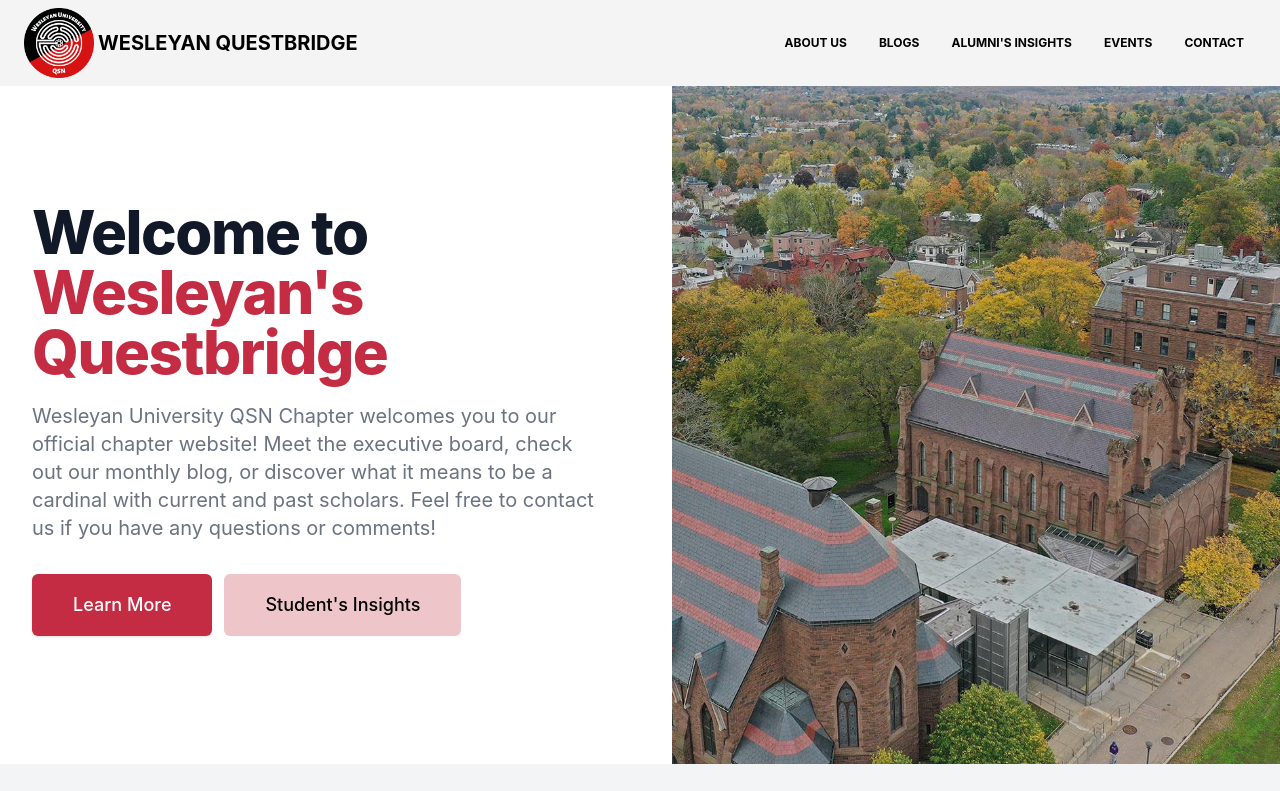
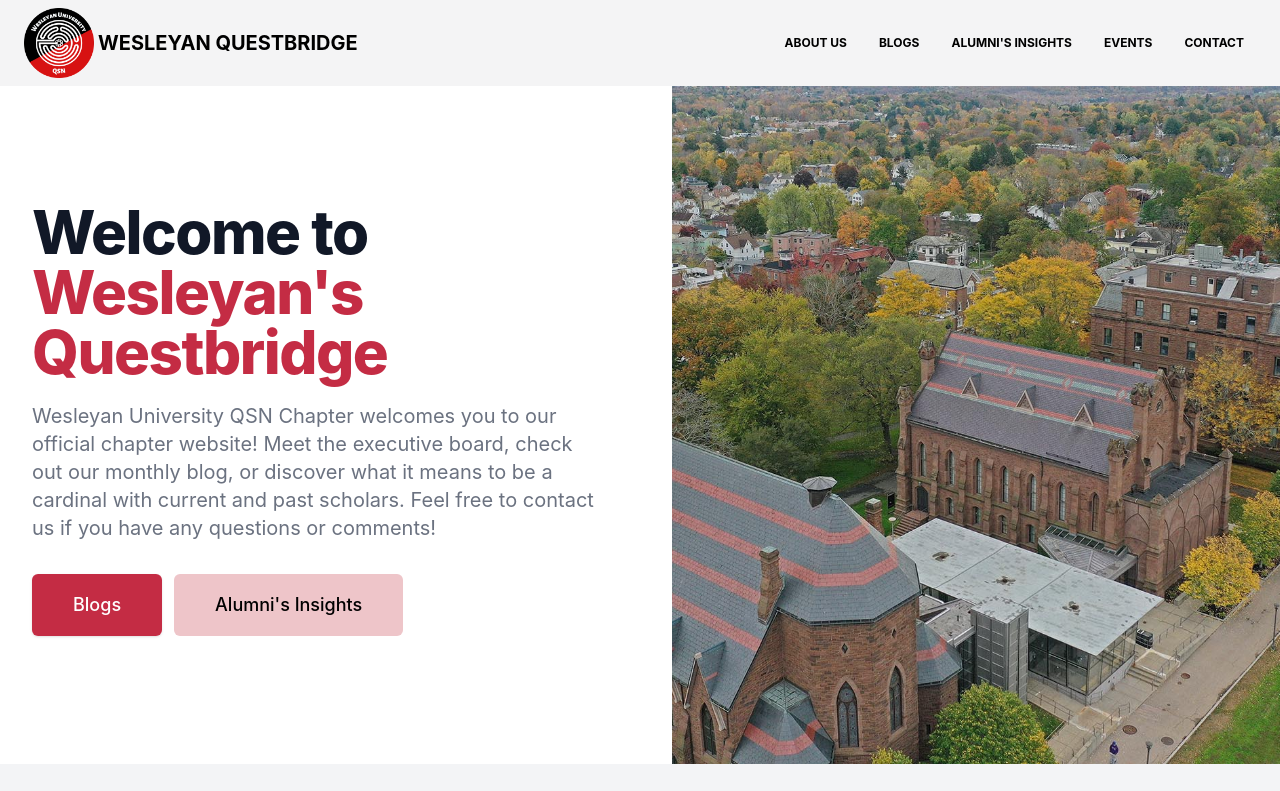
Before and after one commit to dphearom/questbridgeWesReact, a React (Create React App) app: page / in a window 1280 px wide. Shown: the top 791 px of the page. Built offline with nearby package versions, Linux system fonts and the light colour scheme.

Commit message:
Ready to deploy on firebase

```diff
--- a/src/HeroSection/HeroSection.js
+++ b/src/HeroSection/HeroSection.js
@@ -19,18 +19,18 @@
               <div className="mt-5 sm:mt-8 sm:flex sm:justify-center lg:justify-start">
                 <div className="rounded-md shadow">
                   <a
-                    href="#"
+                    href="/blog"
                     className="w-full flex items-center justify-center px-8 py-3 border border-transparent text-base font-medium rounded-md text-white bg-wescolor hover:bg-wescolordark md:py-4 md:text-lg md:px-10"
                   >
-                    Learn More
+                    Blogs
                   </a>
                 </div>
                 <div className="mt-3 sm:mt-0 sm:ml-3">
                   <a
-                    href="#"
+                    href="/alumni'sinsights"
                     className="w-full flex items-center justify-center px-8 py-3 border border-transparent text-base font-medium rounded-md text-black bg-wescolor0 hover:bg-wescolor1 md:py-4 md:text-lg md:px-10"
                   >
-                    Student's Insights
+                    Alumni's Insights
                   </a>
                 </div>
               </div>
```
